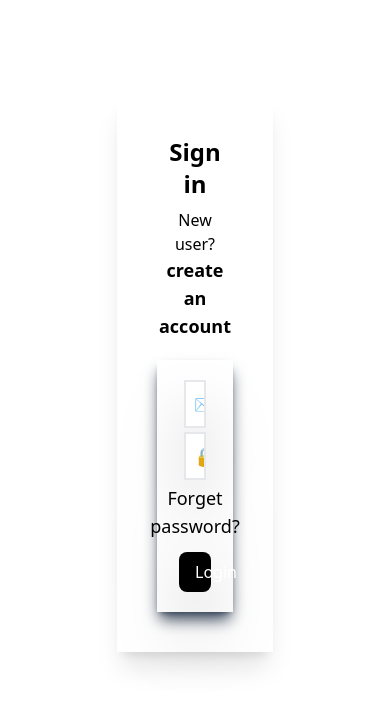
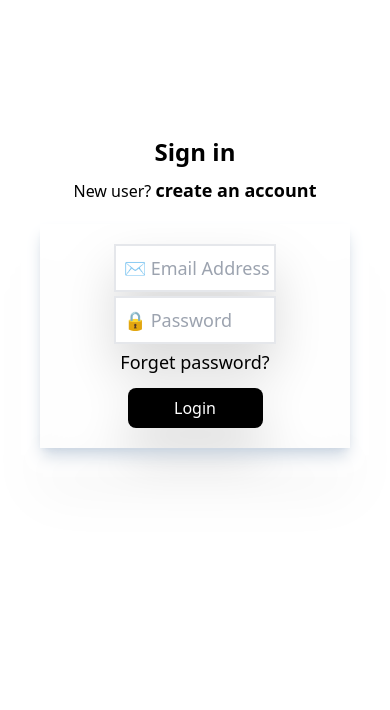
Before and after one commit to Divine-Chidozie/consolemart-store, a React (Vite) app: page /signin in a window 390 px wide. Shown: the top 710 px of the page. Built offline with nearby package versions, Linux system fonts and the light colour scheme.

Commit message:
intail changes on form

```diff
--- a/src/pages/Signin.jsx
+++ b/src/pages/Signin.jsx
@@ -50,7 +50,7 @@ const Signin = () => {
   };
 
   return (
-    <section className="w-2/5 my-24 mx-auto shadow-xl p-10 text-center">
+    <section className="w-full md:w-2/5 my-24 mx-auto p-10 text-center">
       <div className="flex flex-col justify-center items-center mb-5">
         <h1 className="font-bold text-2xl">Sign in</h1>
         <p className="font-normal mt-2">
@@ -63,7 +63,7 @@ const Signin = () => {
 
       <form
         onSubmit={handleSubmit}
-        className="flex flex-col justify-center items-center p-5 shadow-lg drop-shadow-2xl shadow-slate-700"
+        className="flex flex-col justify-center items-center p-5 shadow-lg drop-shadow-2xl shadow-slate-300"
       >
         <input
           type="email"
```
